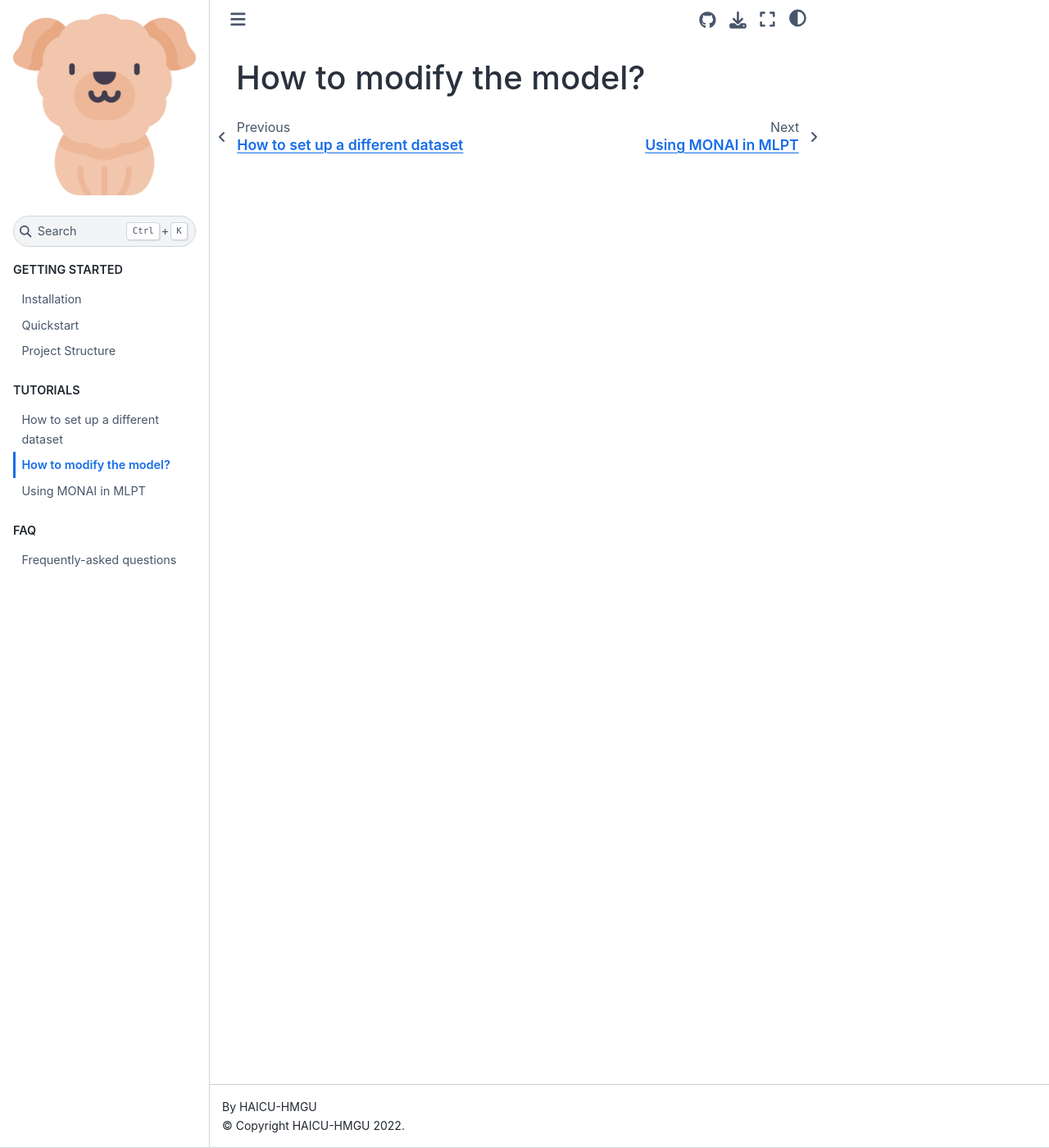
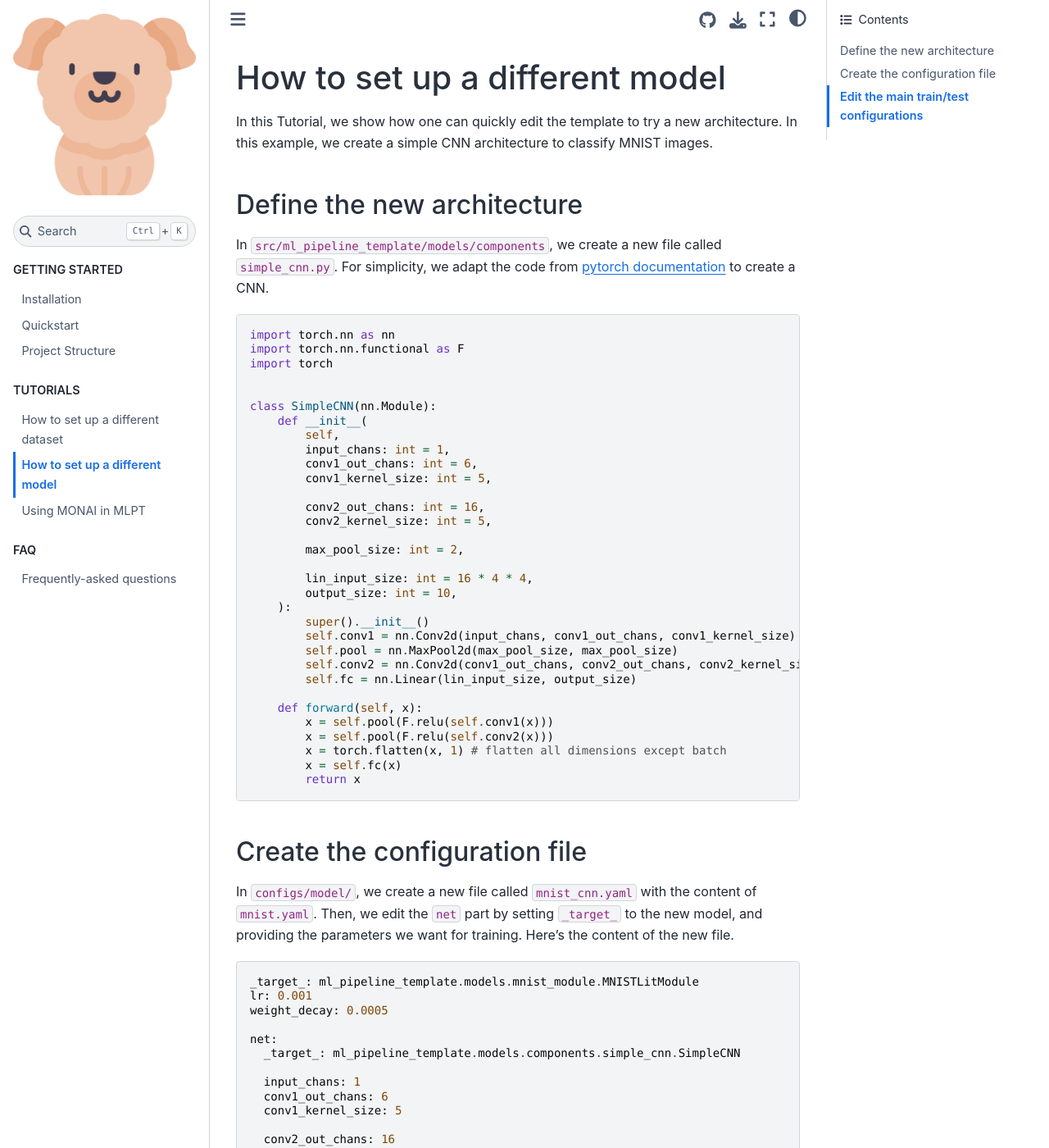
Before and after one commit to HelmholtzAI-Consultants-Munich/Quicksetup-ai, a Sphinx documentation site: the page built from docs/source/notes/how_to/modify_model.md, in a window 1280 px wide and 1400 px high. Shown: the whole window at 82% size. Built offline with Sphinx 7.4.7 and the Sphinx Book theme 1.1.4, drawn with Linux system fonts in a browser that asks for light colours; some of the changed text lies outside the part shown.

Commit message:
Update modify_model.md

````diff
--- a/docs/source/notes/how_to/modify_model.md
+++ b/docs/source/notes/how_to/modify_model.md
@@ -1 +1,70 @@
-# How to modify the model?
+# How to set up a different model
+In this Tutorial, we show how one can quickly edit the template to try a new architecture. In this example, we create a simple CNN architecture to classify MNIST images.
+## Define the new architecture
+In `src/ml_pipeline_template/models/components`, we create a new file called `simple_cnn.py`. For simplicity, we adapt the code from [pytorch documentation](https://pytorch.org/tutorials/beginner/blitz/cifar10_tutorial.html) to create a CNN.
+
+```
+import torch.nn as nn
+import torch.nn.functional as F
+import torch
+
+
+class SimpleCNN(nn.Module):
+    def __init__(
+        self,
+        input_chans: int = 1,
+        conv1_out_chans: int = 6,
+        conv1_kernel_size: int = 5,
+
+        conv2_out_chans: int = 16,
+        conv2_kernel_size: int = 5,
+
+        max_pool_size: int = 2,
+
+        lin_input_size: int = 16 * 4 * 4,
+        output_size: int = 10,
+    ):
+        super().__init__()
+        self.conv1 = nn.Conv2d(input_chans, conv1_out_chans, conv1_kernel_size)
+        self.pool = nn.MaxPool2d(max_pool_size, max_pool_size)
+        self.conv2 = nn.Conv2d(conv1_out_chans, conv2_out_chans, conv2_kernel_size)
+        self.fc = nn.Linear(lin_input_size, output_size)
+
+    def forward(self, x):
+        x = self.pool(F.relu(self.conv1(x)))
+        x = self.pool(F.relu(self.conv2(x)))
+        x = torch.flatten(x, 1) # flatten all dimensions except batch
+        x = self.fc(x)
+        return x
+```
+## Create the configuration file
+In `configs/model/`, we create a new file called `mnist_cnn.yaml` with the content of `mnist.yaml`. Then, we edit the `net` part by setting `_target_` to the new model, and providing the parameters we want for training. Here's the content of the new file.
+
+```
+_target_: ml_pipeline_template.models.mnist_module.MNISTLitModule
+lr: 0.001
+weight_decay: 0.0005
+
+net:
+  _target_: ml_pipeline_template.models.components.simple_cnn.SimpleCNN
+
+  input_chans: 1
+  conv1_out_chans: 6
+  conv1_kernel_size: 5
+
+  conv2_out_chans: 16
+  conv2_kernel_size: 5
+
+  max_pool_size: 2
+
+  lin_input_size: 256
+  output_size: 10
+```
+> For sake of simplicity, we keep on using MNISTLitModule since we do not need to alter the training process.
+
+## Edit the main train/test configurations
+The final step is to configure `configs/train.yaml` and `configs/test.yaml`.
+
+First, we edit the training configuration. Under `defaults`, we set `model` to `mnist_cnn.yaml` to make it use the new model. After training is completed, we edit the test configuration: We also set `model` to `mnist_cnn.yaml` under `defaults`. Then, we provide the `ckpt_path` to the model we want to test.
+
+Congratulations! You can now use custom model architectures in the template.
````
